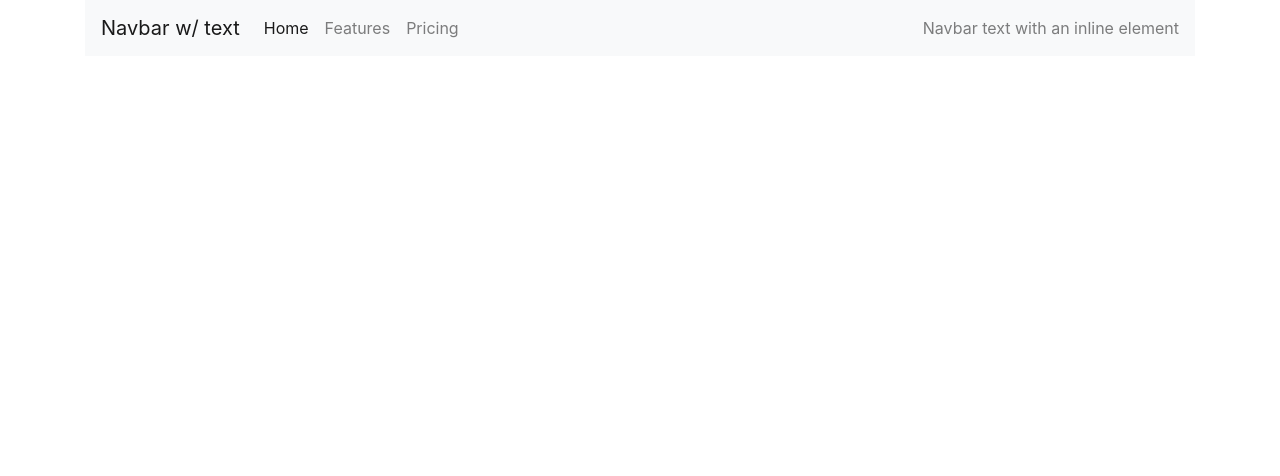
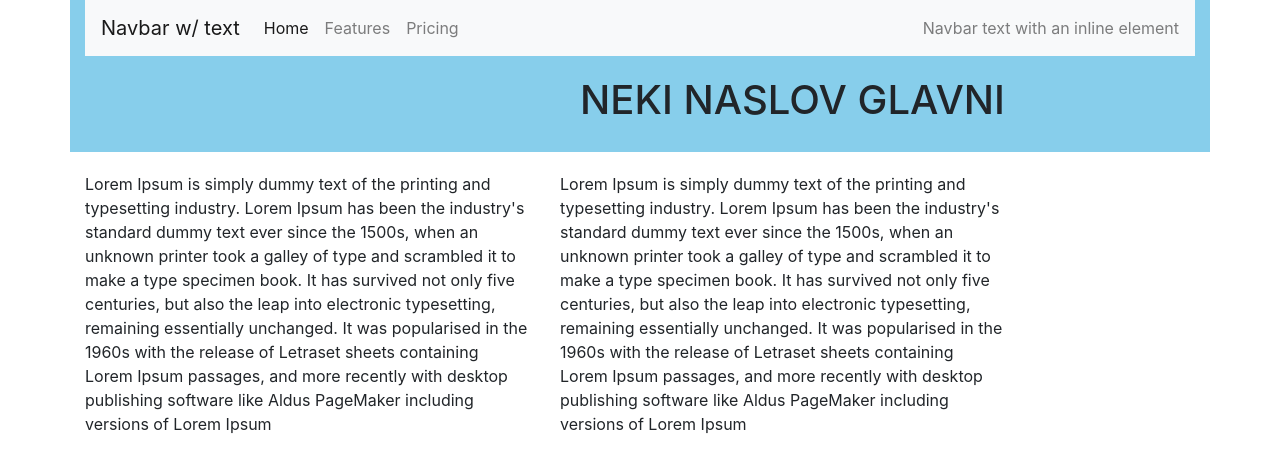
Before and after one commit to saleandjelkovic/vezba2, a plain HTML site: page index.html in a window 1280 px wide. Drawn offline with nearby package versions, Linux system fonts and the light colour scheme.

Commit message:
poruka o promeni treca

```diff
--- a/index.html
+++ b/index.html
@@ -2,10 +2,12 @@
 <head>
 <title>Neki titl</title>
 <meta charset="utf-8">
+<meta name="viewport" content="width=device-width, initial-scale=1">
+<link href="style.css" rel="stylesheet" type="text/css">
 <link rel="stylesheet" href="https://stackpath.bootstrapcdn.com/bootstrap/4.3.1/css/bootstrap.min.css" integrity="sha384-ggOyR0iXCbMQv3Xipma34MD+dH/1fQ784/j6cY/iJTQUOhcWr7x9JvoRxT2MZw1T" crossorigin="anonymous">
 </head>
 <body>
-<div class="container">
+<div class="container div_custom">
 <nav class="navbar navbar-expand-lg navbar-light bg-light">
   <a class="navbar-brand" href="#">Navbar w/ text</a>
   <button class="navbar-toggler" type="button" data-toggle="collapse" data-target="#navbarText" aria-controls="navbarText" aria-expanded="false" aria-label="Toggle navigation">
@@ -30,6 +32,31 @@
 </nav>
 </div>
 
+<div class="container">
+	<div class="row">
+		<div class="col-md-10 div_heading">
+		<h1 class="first_heading">NEKI NASLOV GLAVNI</h1>
+		</div>
+		<div class="col-md-2 right_div">
+		</div>
+	</div>
+	<div class="row">
+		<div class="col-md-5 second_row_div">
+		<p>Lorem Ipsum is simply dummy text of the printing and typesetting industry. Lorem Ipsum has been the industry's standard dummy text ever since the 1500s, when an unknown printer took a galley of type and scrambled it to make a type specimen book. It has survived not only five centuries, but also the leap into electronic typesetting, remaining essentially unchanged. It was popularised in the 1960s with the release of Letraset sheets containing Lorem Ipsum passages, and more recently with desktop publishing software like Aldus PageMaker including versions of Lorem Ipsum</p>
+		</div>
+		<div class="col-md-5 second_row_div">
+		<p>Lorem Ipsum is simply dummy text of the printing and typesetting industry. Lorem Ipsum has been the industry's standard dummy text ever since the 1500s, when an unknown printer took a galley of type and scrambled it to make a type specimen book. It has survived not only five centuries, but also the leap into electronic typesetting, remaining essentially unchanged. It was popularised in the 1960s with the release of Letraset sheets containing Lorem Ipsum passages, and more recently with desktop publishing software like Aldus PageMaker including versions of Lorem Ipsum</p>
+		</div>
+	</div>
+	<div class="row">
+		<div class="col-md-4">
+		</div>
+		<div class="col-md-4">
+		</div>
+		<div class="col-md-4">
+		</div>
+	</div>
+</div>
 
 
 
--- /dev/null
+++ b/style.css
@@ -0,0 +1,19 @@
+/*body{
+	background-color:yellow !important;
+}*/
+.div_custom {
+	background-color:skyblue;
+}
+.first_heading{
+	text-align:right;
+}
+.right_div{
+	background-color:skyblue;
+}
+.div_heading{
+	padding:20px;
+	background-color:skyblue;
+}
+.second_row_div{
+	padding:20px;
+}
```
